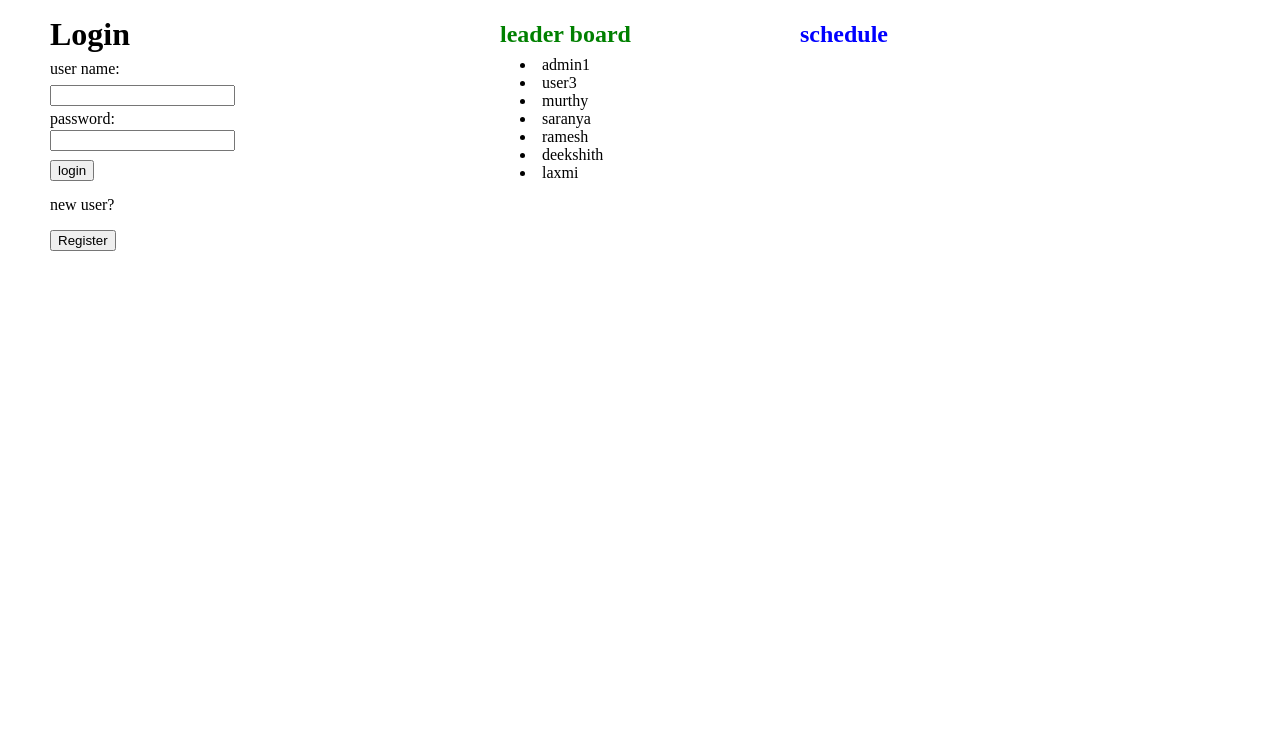
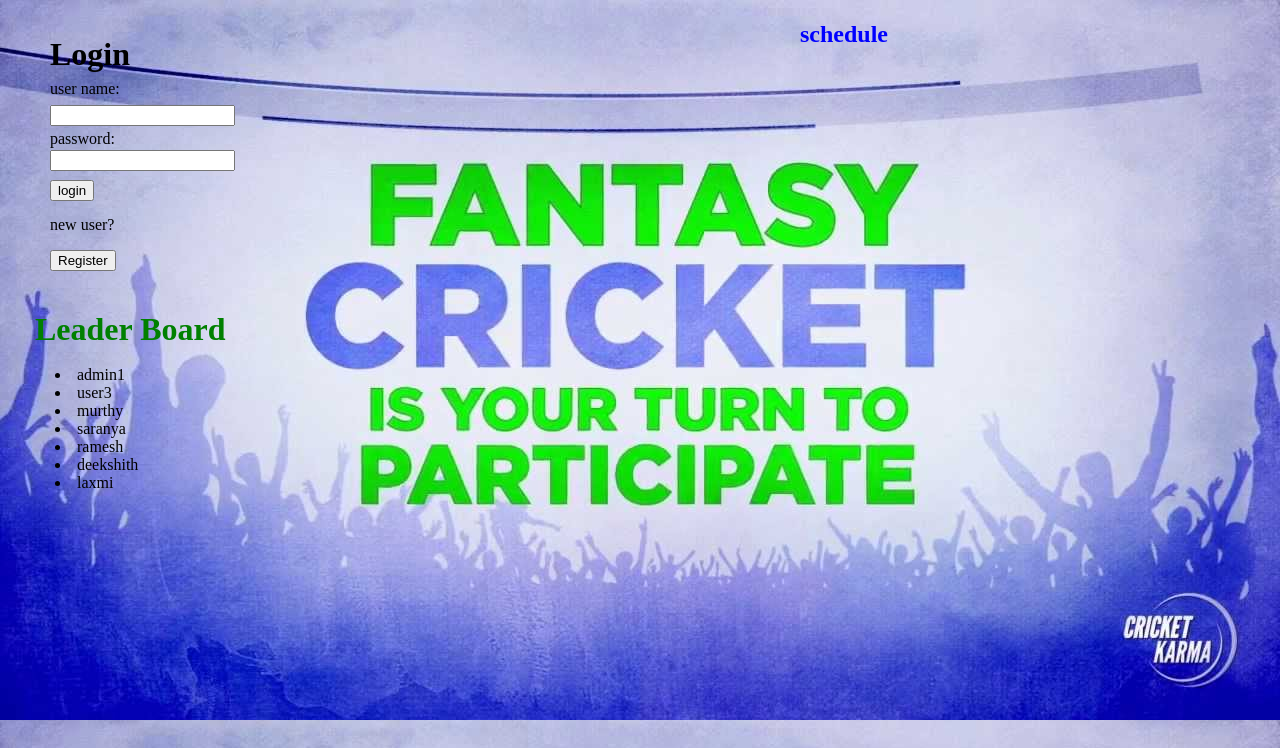
Before and after one commit to sharanyagantla/Team-10-Project-, a Django app: template login/templates/login.html in a window 1280 px wide. Shown: the top 748 px of the page. Run offline with Django 3.2, Linux system fonts and the light colour scheme; the template is opened without the code that fills it: values that come from a table or form of the project are taken from there, others are empty; data comes from the database, SQL or seed files in the repository; both versions use the stored data as it was after the commit; parts of the project's set-up code (start-up, migrations or seed data) failed here and were passed over.

Commit message:
Updated login css on 27-Nov

```diff
--- a/login/static/login/loggedin.css
+++ b/login/static/login/loggedin.css
@@ -1,3 +1,7 @@
+body {
+    background-color: #F0FFFF;
+}
+
 #team1 {
 	position: absolute;
 	top:-5px;
--- a/login/static/login/style.css
+++ b/login/static/login/style.css
@@ -1,45 +1,47 @@
-
+body {
+    background-image: url("fantasybg.jpg");
+}
 
 #userfield {
 	position: absolute;
-	top:60px;
+	top:80px;
 	left:50px;
 }
 
 
 #username {
 	position: absolute;
-	top:85px;
+	top:105px;
 	left:50px;
 }
 
 #passwordfield {
 	position: absolute;
-	top:110px;
+	top:130px;
 	left:50px;
 }
 
 #password {
 	position: absolute;
-	top:130px;
+	top:150px;
 	left:50px;
 }
 
 #submittype {
 	position: absolute;
-	top:160px;
+	top:180px;
 	left:50px;
 }
 
 #registerblock {
 	position: absolute;
-	top:180px;
+	top:200px;
 	left:50px;
 }
 
 h1 {
 	position: absolute;
-	top:-5px;
+	top:15px;
 	left:50px;
 }
 
@@ -47,15 +49,15 @@ h1 {
 
 #leader {
 	position: absolute;
-	top:1px;
-	left:500px;
+	top:290px;
+	left:35px;
 	color: green;
 }
 
 #userList {
 	position: absolute;
-	top:40px;
-	left:520px;
+	top:350px;
+	left:55px;
 	color: black;
 }
 
--- a/login/templates/loggedin.html
+++ b/login/templates/loggedin.html
@@ -6,7 +6,7 @@
 
 	{% load staticfiles %}
 	<link rel="stylesheet" type="text/css" href="{% static 'login/loggedin.css' %}" />
-
+	<body>
 		<h4> Hiii {{full_name}}!!!!!</h4>
 		<p><a href="/accounts/logout/">logout</a></p>
 		<h4 id = "team1">Team 1</h4>
@@ -19,5 +19,5 @@
 		        {% endfor %}
 	    	</p>
 	    </div>
-
+    </body>
 {% endblock %}
--- a/login/templates/login.html
+++ b/login/templates/login.html
@@ -6,13 +6,13 @@
 
 	{% load staticfiles %}
 	<link rel="stylesheet" type="text/css" href="{% static 'login/style.css' %}" />
-
+	<body>
 	 	{% if form.errors %}
 	 		<p class="error"> sorry, wrong username and pasword</p>
 	 	{% endif %}
 	 	<div>
 	 	<h1>Login</h1>
-	    <form action="/accounts/auth/" method="post"> {% csrf_token %}
+		    <form action="/accounts/auth/" method="post" > {% csrf_token %}
 		    	<label id = "userfield" for= "username" >user name:</label>
 		    	<input type="text" name="username" value="" id="username">
 		    	<label id = "passwordfield" for="password">password:</label>
@@ -24,7 +24,7 @@
 	    	<p>new user?</p>
 	    	<p><a href="/accounts/register/"> <button>Register</button> </a></p>
 	    </div>
-    <h2 id = "leader">leader board</h2>
+	    <h1 id = "leader">Leader Board</h1>
 	    <div id = "userList">
 	    	<p>
 		    	{% for object in user_names %}
@@ -40,5 +40,6 @@
 		        {% endfor %}
 	    	</p>
 	    </div>
+    </body>
 
 {% endblock %}
--- a/login/templates/registerpasswordsmatch_alert.html
+++ b/login/templates/registerpasswordsmatch_alert.html
@@ -3,7 +3,7 @@
 		<script>
 			function myFunction()
 				{
-					alert("Please enter correct password,Passwords do not match");
+					alert("Please enter correct password,Passwords do not match or Username exits or check email again");
 				}
 		</script>
 		<p>click <a href="/accounts/register/">here</a> to register </p>
```
Also changed, not shown: db.sqlite3, login/static/login/fantasybg.jpg (added). Lines whose indentation alone changed are shown as unchanged.
